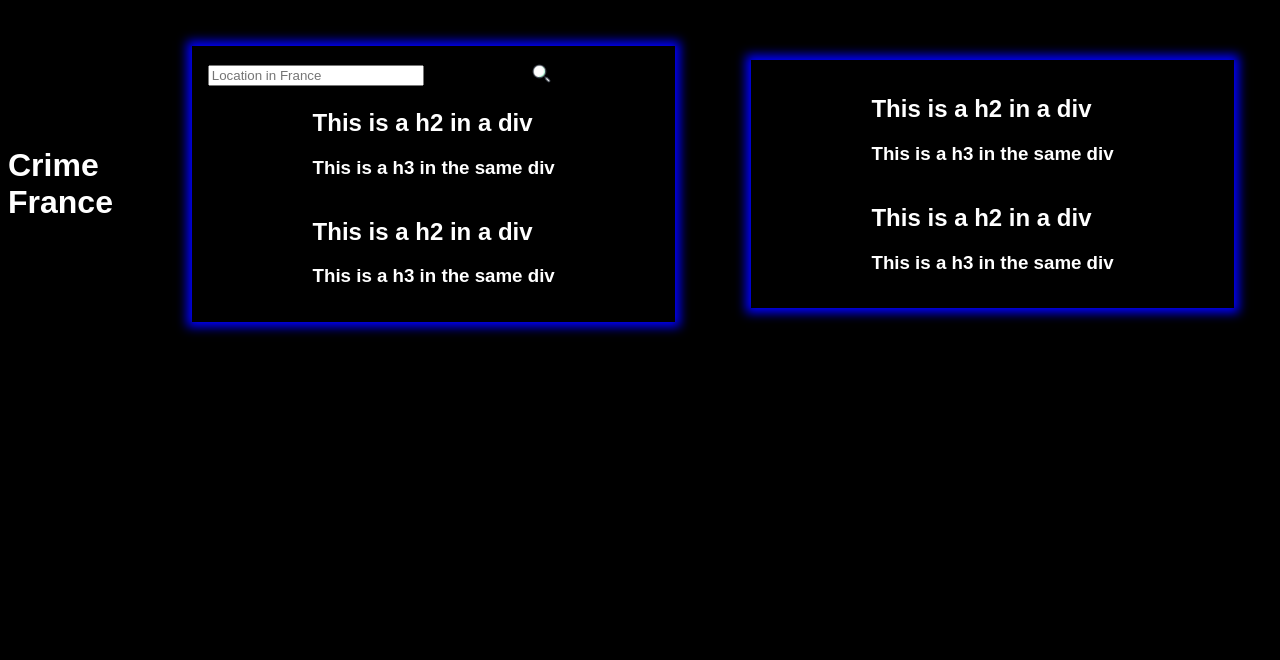
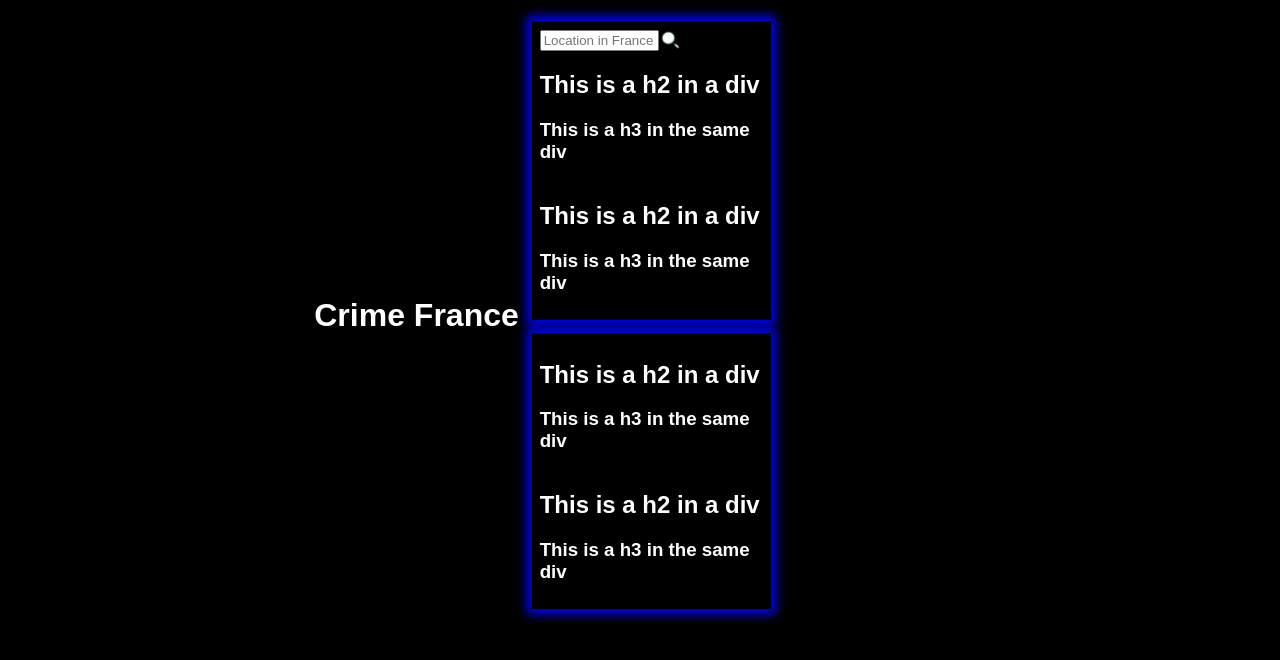
Before and after one commit to stellapln/front-end-imac2, a plain HTML site: page index.html in a window 1280 px wide. Drawn offline with Linux system fonts and the light colour scheme.

Commit message:
Container problem resolved

```diff
--- a/index.html
+++ b/index.html
@@ -9,12 +9,12 @@
             <div class="title">
                 <h1>Crime France</h1>
             </div>
+            <div class="container">
                 <div class="big-block" id="left-block">
                     <div class="input-research" >
                         <input type="text" id="search-bar" placeholder="Location in France"/>
-                    <div id="search-icon-container">
                         <img src="assets/search.png" id="search-icon"/>
-                    </div>
+
                     </div>
                     <div class="small-blocks">
                         <div class="small-block">
@@ -40,5 +40,6 @@
                     </div>
                 </div>
              </div>
+        </div>
 	</body>
 </html>
```
Lines whose indentation alone changed are shown as unchanged.
